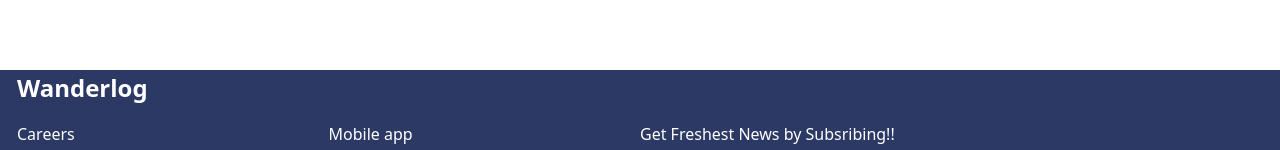
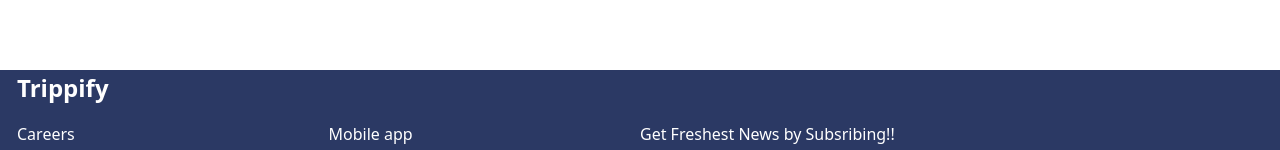
Before and after one commit to Lets-Crack-It/Travel-Itinerary-Planner-, a React (Vite) app: page / in a window 1280 px wide. Shown: the part 2353-2503 px from the top of the page. Built offline with nearby package versions, Linux system fonts and the light colour scheme.

Commit message:
Name Modification

```diff
--- a/frontend/src/components/general/footer/index.jsx
+++ b/frontend/src/components/general/footer/index.jsx
@@ -17,7 +17,7 @@
         <div className="footer-inner-div1 d-flex col-12 flex-column flex-md-row flex-lg-row">
           <div className="footer-inner-div1-1 col-12 col-md-6 col-lg-6 ">
             <div className="footer-inner-div1-1-header">
-              <p>Wanderlog</p>
+              <p>Trippify</p>
             </div>
             <div className="footer-inner-div1-1-content d-flex ">
               <div className="footer-inner-div1-1-content1 d-flex col-6 col-md-6 col-lg-6 flex-column">
--- a/frontend/src/components/home/navigationBar/index.jsx
+++ b/frontend/src/components/home/navigationBar/index.jsx
@@ -36,7 +36,7 @@
     >
       <Container className="nav-container">
         <Navbar.Brand href="#home">
-          <img src={logo} alt="Logo" height="40" />
+          <img src={logo} alt="Logo" height="40"  />
         </Navbar.Brand>
         <Navbar.Toggle aria-controls="responsive-navbar-nav" />
         <Navbar.Collapse id="responsive-navbar-nav">
```
Also changed, not shown: frontend/src/assets/logo_2.png (added).
